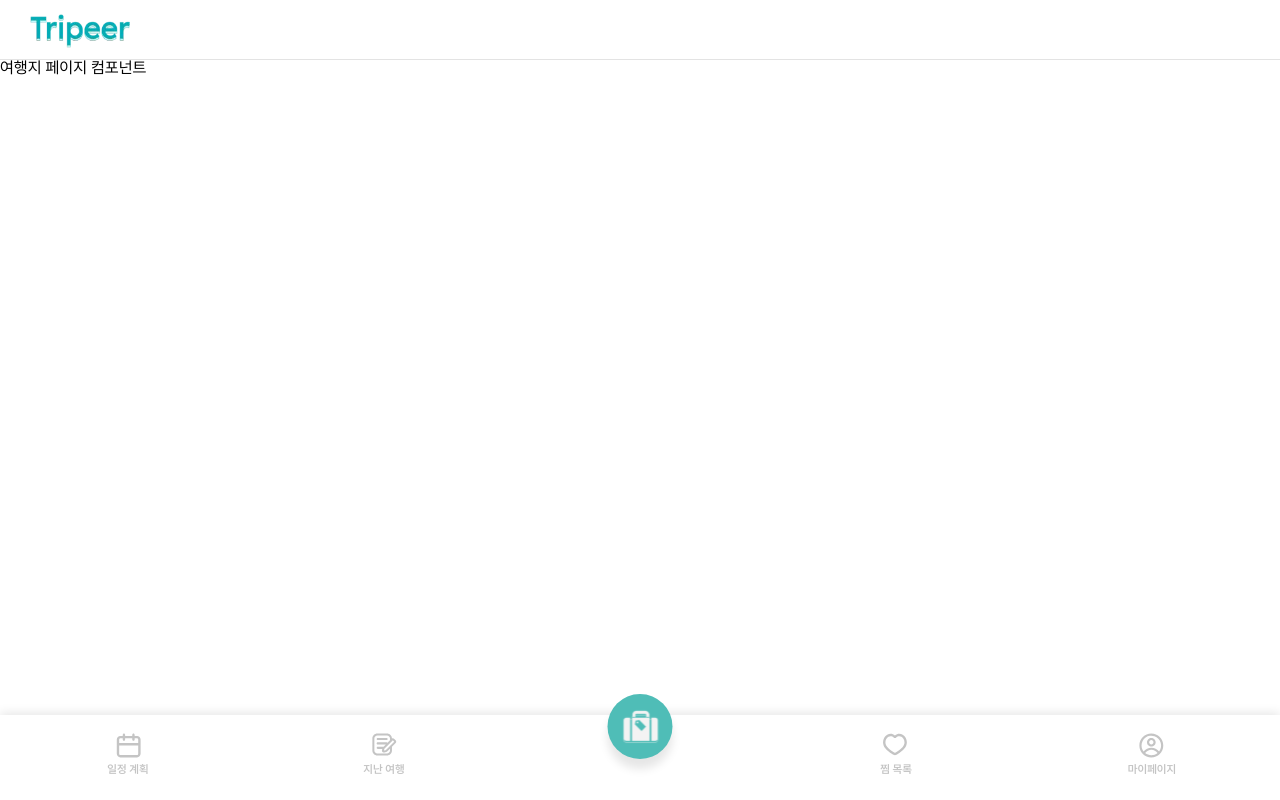
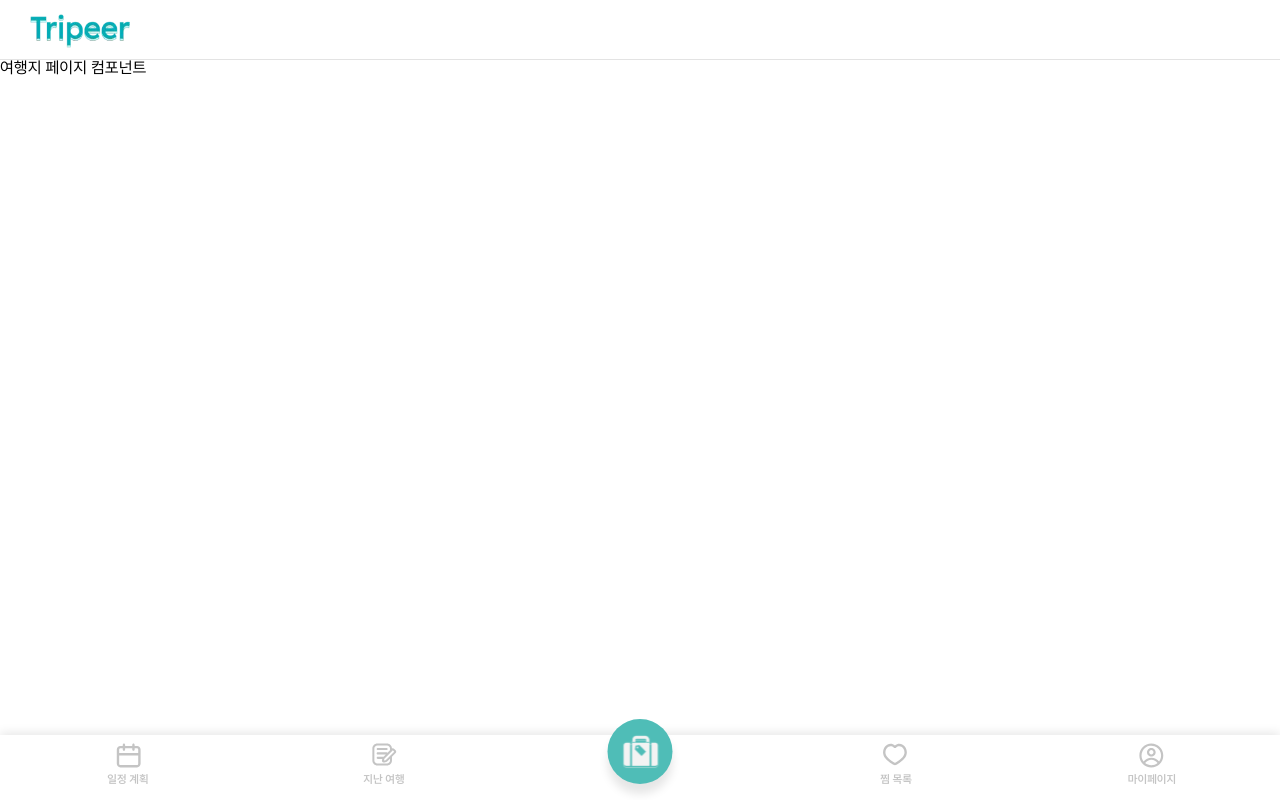
Before and after one commit to Tripeer-contest/frontend, a React (Vite) app in the folder Tripeer/: page /home in a window 1280 px wide. Built offline with nearby package versions, Linux system fonts and the light colour scheme.

Commit message:
refactor : 네비게이션 바 높이 조절

```diff
--- a/Tripeer/src/components/nav/navbar.module.css
+++ b/Tripeer/src/components/nav/navbar.module.css
@@ -66,7 +66,7 @@
   .linkBox {
     position: fixed;
     width: 100vw;
-    height: 85px;
+    height: 65px;
     display: grid;
     grid-template-columns: repeat(5, 1fr);
     place-items: center;
```
